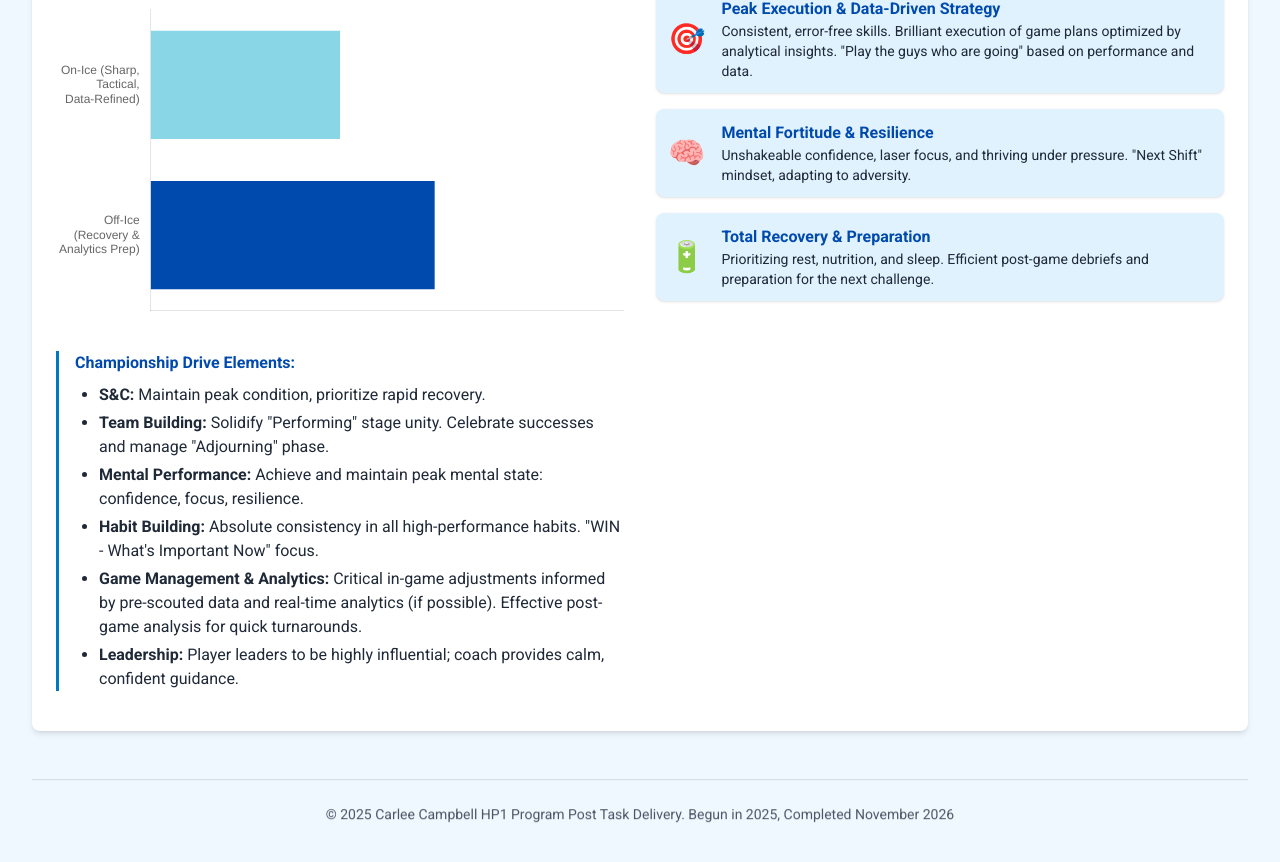
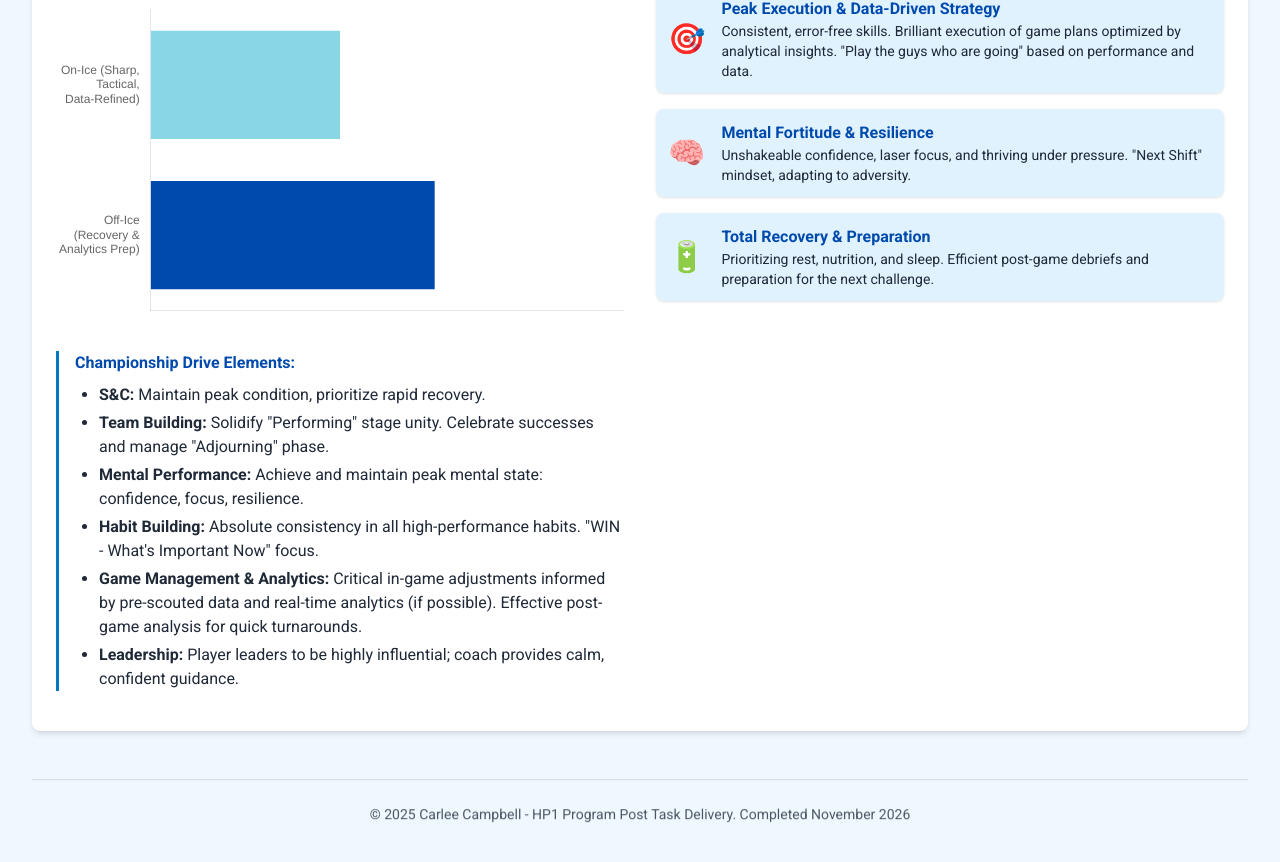
Before and after one commit to ccampbell1988/HP1AnnualPlanNew, a plain HTML site: page index.html in a window 1280 px wide. Shown: the part 5631-6493 px from the top of the page. Drawn offline with nearby package versions, Linux system fonts and the light colour scheme.

Commit message:
Adjust footer wording
Co-Authored-By: Claude Opus 5.5 <noreply@anthropic.com>

```diff
--- a/index.html
+++ b/index.html
@@ -394,7 +394,7 @@ body {
     </main>
 
     <footer class="text-center mt-12 py-6 border-t border-gray-300 reveal-on-scroll">
-        <p class="text-sm text-gray-600">&copy; 2025 Carlee Campbell HP1 Program Post Task Delivery. Begun in 2025, Completed November 2026</p>
+        <p class="text-sm text-gray-600">&copy; 2025 Carlee Campbell - HP1 Program Post Task Delivery. Completed November 2026</p>
     </footer>
 
 </div>
```
